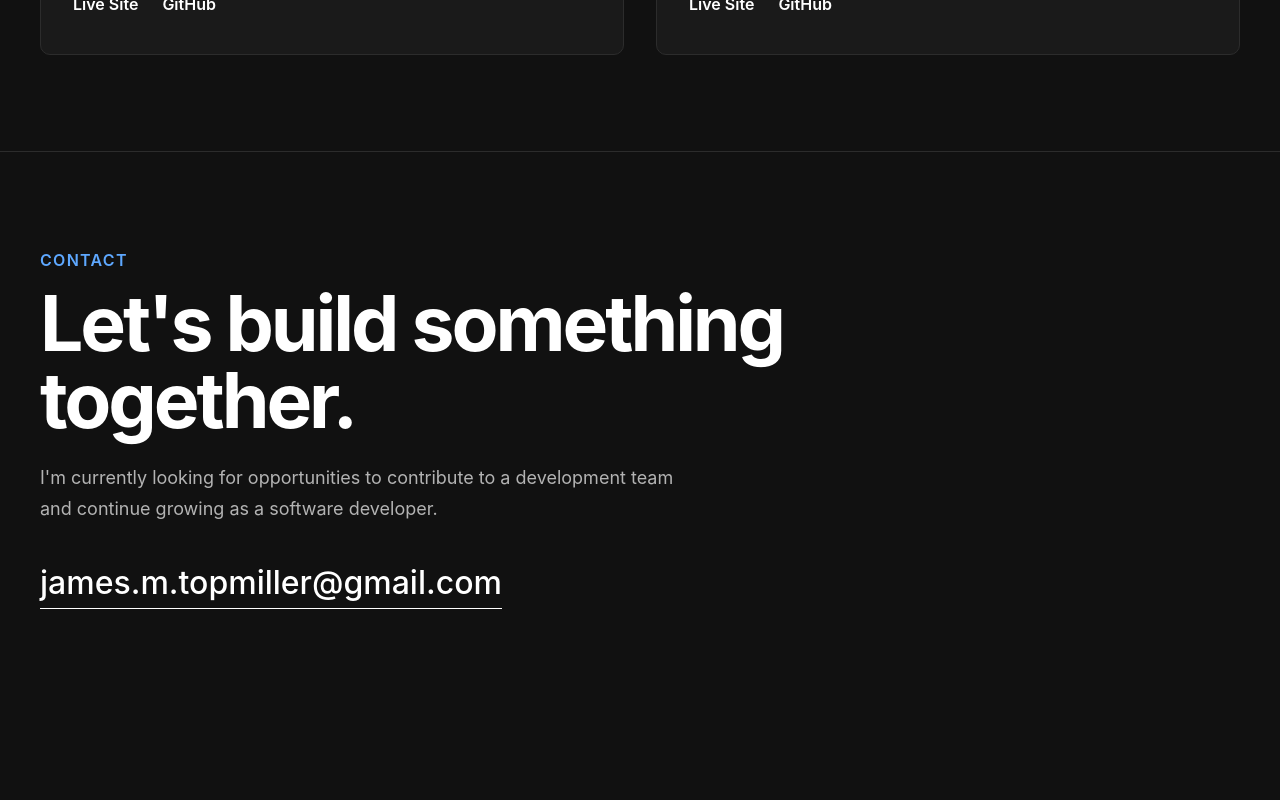
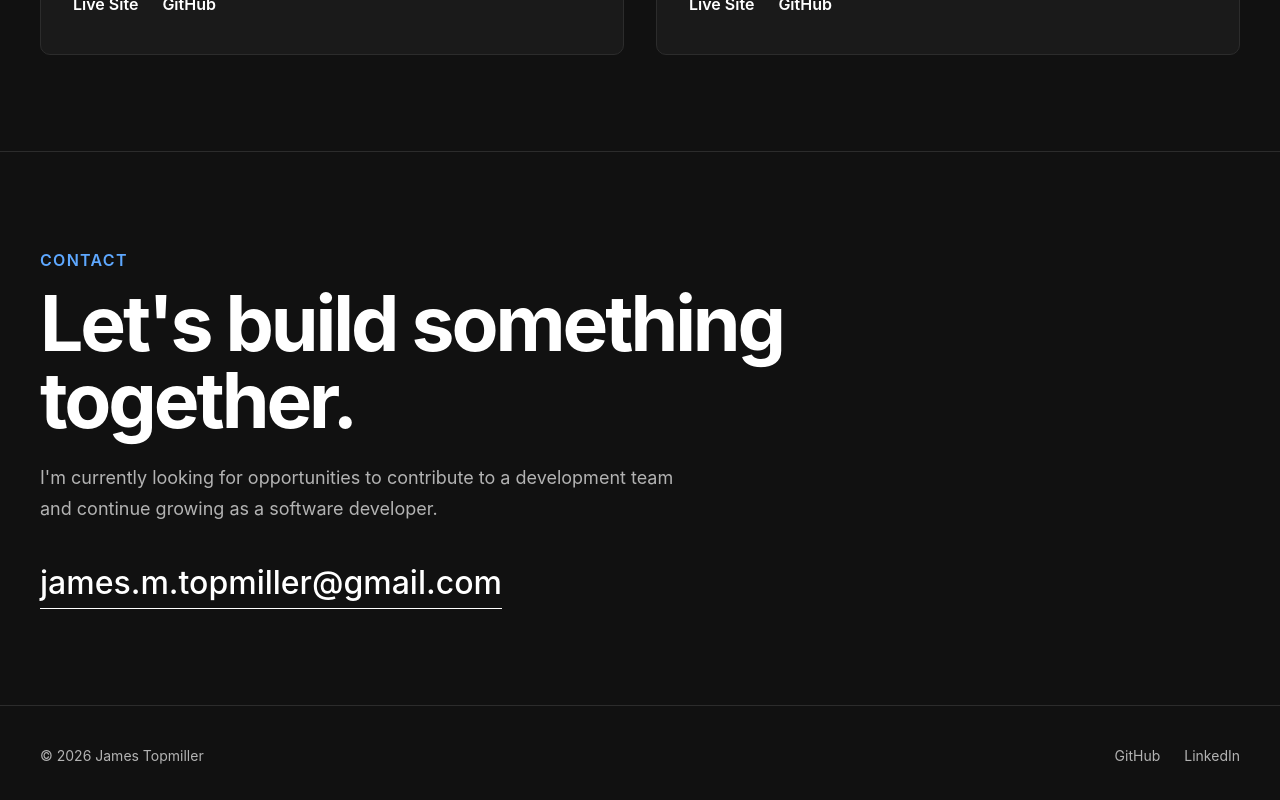
Before and after one commit to topmiljm/my-portfolio, a React app: page / in a window 1280 px wide. Shown: the part 4958-5758 px from the top of the page. Before the commit the page ends 5663 px from the top, so only its background shows below. Built offline with nearby package versions, Linux system fonts and the light colour scheme; the HTML template or start-up script is replaced by a standard one.

Commit message:
Complete portfolio page structure

```diff
--- a/src/App.jsx
+++ b/src/App.jsx
@@ -4,6 +4,8 @@ import About from "./components/About/About";
 import Skills from "./components/Skills/Skills";
 import Projects from "./components/Projects/Projects";
 import Contact from "./components/Contact/Contact";
+import Footer from "./components/Footer/Footer";
+
 
 function App() {
   return (
@@ -18,7 +20,7 @@ function App() {
         <Contact />
       </main>
 
-      {/* <Footer /> */}
+      <Footer />
     </>
   );
 }
--- /dev/null
+++ b/src/components/Footer/Footer.css
@@ -0,0 +1,43 @@
+.footer {
+  border-top: 1px solid var(--color-border);
+}
+
+.footer__container {
+  display: flex;
+  justify-content: space-between;
+  align-items: center;
+
+  min-height: 100px;
+}
+
+.footer__copyright {
+  color: var(--color-text-secondary);
+  font-size: var(--fs-300);
+}
+
+.footer__links {
+  display: flex;
+  gap: var(--space-5);
+}
+
+.footer__links a {
+  color: var(--color-text-secondary);
+  font-size: var(--fs-300);
+
+  transition: color var(--transition);
+}
+
+.footer__links a:hover {
+  color: var(--color-text);
+}
+
+@media (max-width: 600px) {
+  .footer__container {
+    flex-direction: column;
+    justify-content: center;
+    gap: var(--space-3);
+
+    padding-top: var(--space-5);
+    padding-bottom: var(--space-5);
+  }
+}
--- a/src/components/Footer/Footer.jsx
+++ b/src/components/Footer/Footer.jsx
@@ -0,0 +1,33 @@
+import "./Footer.css";
+
+function Footer() {
+  return (
+    <footer className="footer">
+      <div className="container footer__container">
+        <p className="footer__copyright">
+          © {new Date().getFullYear()} James Topmiller
+        </p>
+
+        <div className="footer__links">
+          <a
+            href="YOUR_GITHUB_URL"
+            target="_blank"
+            rel="noreferrer"
+          >
+            GitHub
+          </a>
+
+          <a
+            href="YOUR_LINKEDIN_URL"
+            target="_blank"
+            rel="noreferrer"
+          >
+            LinkedIn
+          </a>
+        </div>
+      </div>
+    </footer>
+  );
+}
+
+export default Footer;
```
